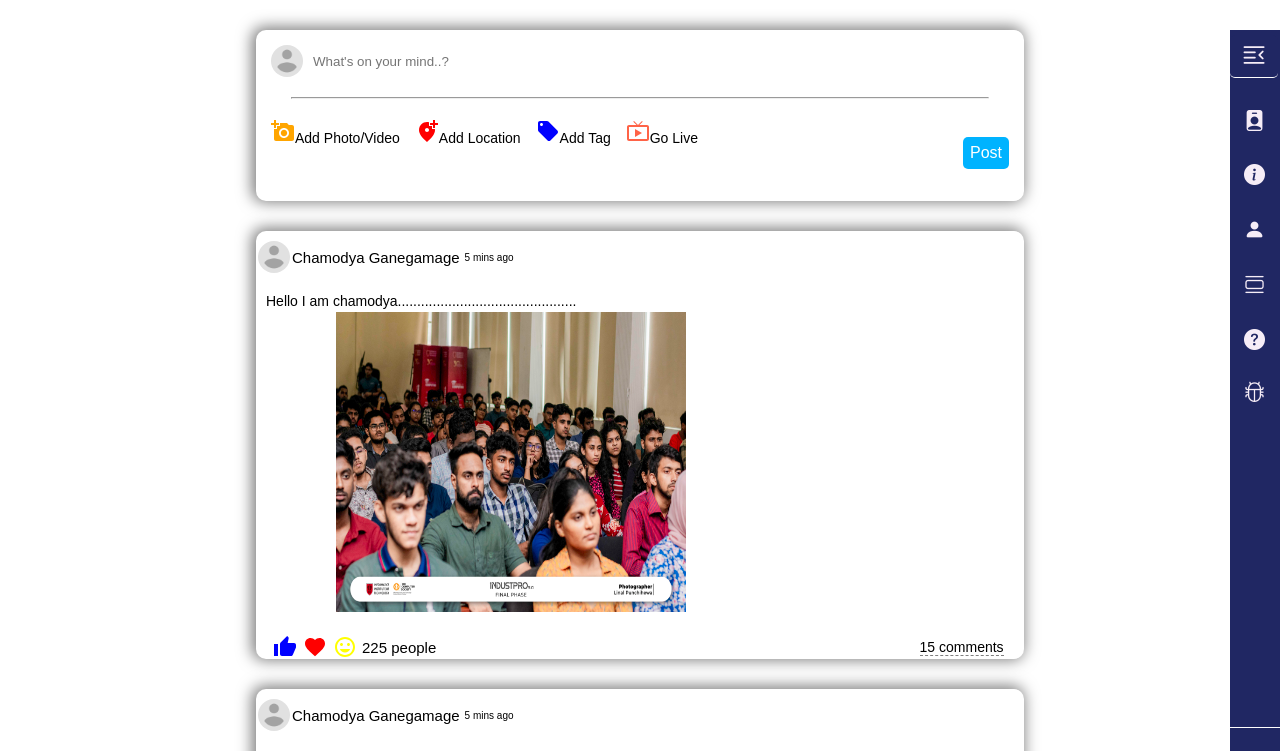
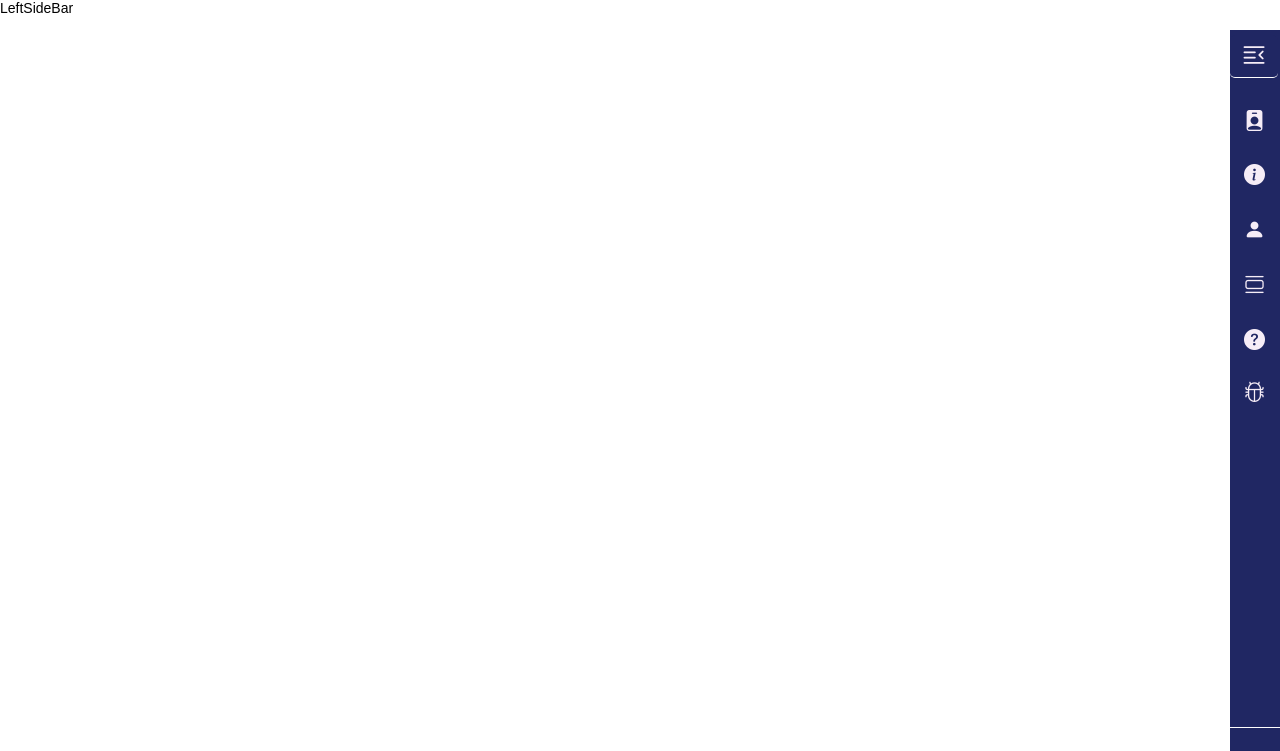
Before and after one commit to chamo7788/LMS-Project, a React (Vite) app in the folder Smart LMS/: page / in a window 1280 px wide. Shown: the top 751 px of the page. Built offline with nearby package versions, Linux system fonts and the light colour scheme.

Commit message:
Revert "post added"

```diff
--- a/Smart LMS/src/assets/css/addPost.css
+++ /dev/null
@@ -1,70 +0,0 @@
-.addPostPic{
-    width: 32px;
-    height: 32px;
-    border-radius: 50%;
-    object-fit: cover;
-}
-
-.addPost{
-    width: 60%;
-    border-radius: 10px;
-    margin-top: 30px;
-    margin-left: 20%;
-    -webkit-box-shadow: -2px -1px 15px 2px rgba(0,0,0,0.52);
-    box-shadow: -2px -1px 15px 2px rgba(0,0,0,0.52);
-}
-
-.addPostContainer{
-    padding: 15px;
-}
-
-.addPostTop{
-    display: flex;
-    align-items: center;
-}
-
-.addPostInput{
-    border: none;
-    width: 80%;
-    margin-left: 10px;
-}
-
-.addPostInput:focus{
-    outline: none;
-}
-
-.postHr{
-    margin: 20px;
-}
-
-.addPostBotton{
-    display: flex;
-    align-items: center;
-    justify-content: space-between;
-}
-
-.addPostOptions{
-    display: flex;
-    margin-bottom: 40px;
-}
-
-.addPostoption{
-    display: flexa;
-    align-items: center;
-    margin-right: 15px;
-    cursor: pointer;
-}
-
-.addPostOptionText{
-    align-items: center;
-    margin-top: 10px;
-}
-
-.PostButton{
-    border: none;
-    padding: 7px;
-    border-radius: 5px;
-    background-color: rgb(0, 179, 255);
-    color: white;
-    cursor: pointer;
-}
--- a/Smart LMS/src/assets/css/post.css
+++ /dev/null
@@ -1,91 +0,0 @@
-.postImage{
-    width: 32px;
-    height: 32px;
-    border-radius: 50%;
-    object-fit: cover;
-    margin-top: 10px;
-    margin-left: 2px;
-}
-
-.post{
-    font-family: sans-serif;
-    margin: 30px 0;
-    margin-left: 20%;
-    width: 60%;
-}
-
-.postContainer{
-    -webkit-box-shadow: -2px -1px 15px 2px rgba(0,0,0,0.52);
-    box-shadow: -2px -1px 15px 2px rgba(0,0,0,0.52);
-    border-radius: 10px;
-}
-
-
-.postTop{
-    margin-top: 15px;
-    display: flex;
-    align-items: center;
-    margin-bottom: 7px;
-}
-
-.postCenter{
-    margin: 20px 0;
-}
-
-.postCaption{
-    margin-left: 10px;
-}
-
-.postUserName{
-    font-size: 15px;
-    font-weight: 500;
-    margin: 0 10 px;
-    margin-top: 10px;
-    margin-left: 2px;
-}
-
-.postTime{
-    font-size: 10px;
-    margin-left: 5px;
-    margin-top: 10px;
-}
-
-.postedImage{
-     width: 350px;
-     background-size: cover;
-     height: 300px;
-     margin-left: 80px;
-     margin-top: 3px;
-}
-
-.postBottomLeft{
-    margin-left: 6px;
-    display: flex;
-    align-items: center;
-}
-
-.reactionPic{
-    margin-left: 6px;
-    width: 24px;
-    height: 24px;
-    cursor: pointer;
-}
-
-.postBottom{
-    width: 98%;
-    align-items: center;
-    display: flex;
-    margin-left: 5px;
-    justify-content: space-between;
-}
-
-.likeCount{
-    margin-left: 5px;
-    font-size: 15px;
-}
-
-.commentCount{
-    margin-right: 10px;
-    border-bottom: 1px dashed grey;
-    cursor: pointer;
-}
--- a/Smart LMS/src/components/home/AddPost.jsx
+++ /dev/null
@@ -1,41 +0,0 @@
-import React from 'react';
-import "../../assets/css/addPost.css";
-import AddAPhotoIcon from '@mui/icons-material/AddAPhoto';
-import LocationIcon from '@mui/icons-material/AddLocationAlt';
-import TagIcon from '@mui/icons-material/LocalOffer';
-import LiveIcon from '@mui/icons-material/LiveTv';
-import postImg from '../../assets/images/noavatar.png';
-export default function AddPost() {
-  return (
-    <div className='addPost'>
-        <div className="addPostContainer">
-            <div className="addPostTop">
-                <img src={postImg} alt="" className="addPostPic"/>
-                <input placeholder="What's on your mind..?" type="text" className="addPostInput" />
-            </div>
-            <hr className='postHr'/>
-            <div className="addPostBotton">
-                <div className="addPostOptions">
-                    <div className="addPostoption">
-                       <AddAPhotoIcon htmlColor='orange' className='addPhoto'/>
-                       <span className='addPostOptionText'>Add Photo/Video</span>
-                    </div>
-                    <div className="addPostoption">
-                       <LocationIcon htmlColor='red'  className='addPhoto'/>
-                       <span className='addPostOptionText'>Add Location</span>
-                    </div>
-                    <div className="addPostoption">
-                       <TagIcon htmlColor='blue'  className='addPhoto'/>
-                       <span className='addPostOptionText'>Add Tag</span>
-                    </div>
-                    <div className="addPostoption">
-                       <LiveIcon htmlColor='tomato'  className='addPhoto'/>
-                       <span className='addPostOptionText'>Go Live</span>
-                    </div>
-                </div>
-                <button className='PostButton'>Post</button>
-            </div>
-        </div>
-    </div>
-  );
-}
--- a/Smart LMS/src/components/home/Post.jsx
+++ /dev/null
@@ -1,44 +0,0 @@
-import React from 'react';
-import '../../assets/css/post.css';
-import postImg from '../../assets/images/img1.png';
-import dp from '../../assets/images/noavatar.png';
-import ThumbUpIcon from '@mui/icons-material/ThumbUp';
-import FavoriteIcon from '@mui/icons-material/Favorite';
-import TagFacesIcon from '@mui/icons-material/TagFaces';
-
-function Post() {
-  return (
-    <div>
-      <div className="post">
-        <div className="postContainer">
-          <div className="postTop">
-            <img src={dp} alt="" className="postImage" />
-            <span className="postUserName">Chamodya Ganegamage</span>
-            <span className="postTime">5 mins ago</span>
-          </div>
-          <div className="postCenter">
-            <div className="postCaption">
-              Hello I am chamodya..............................................
-            </div>
-              <img src={postImg} alt="" className="postedImage" />
-          </div>
-          <div className="postBottom">
-            <div className="postBottomLeft">
-             <ThumbUpIcon htmlColor='blue' className='reactionPic' />
-             <FavoriteIcon htmlColor='red' className='reactionPic'/>
-             <TagFacesIcon htmlColor='yellow' className='reactionPic'/>
-             <span className='likeCount'>225 people</span>
-            </div>
-            <div className="postBottomRight">
-              <span className="commentCount">
-                15 comments
-              </span>
-            </div>
-          </div>
-        </div>
-      </div>
-    </div>
-  );
-}
-
-export default Post;
--- a/Smart LMS/src/pages/Home.jsx
+++ b/Smart LMS/src/pages/Home.jsx
@@ -1,16 +1,10 @@
 import React from "react";
 import { LeftSideBar, RightSidebar } from "../components";
-import Post from "../components/home/Post";
-import AddPost from "../components/home/AddPost";
 
 export default function Home() {
   return (
     <div>
       <RightSidebar />
-      <AddPost />
-      <Post/>
-      <Post/>
-      <Post/>
       <LeftSideBar />
     </div>
   );
```
Also changed, not shown: package.json (deleted, +0 -8 lines), 2 other files (tests, documents, lock files or other folders).
